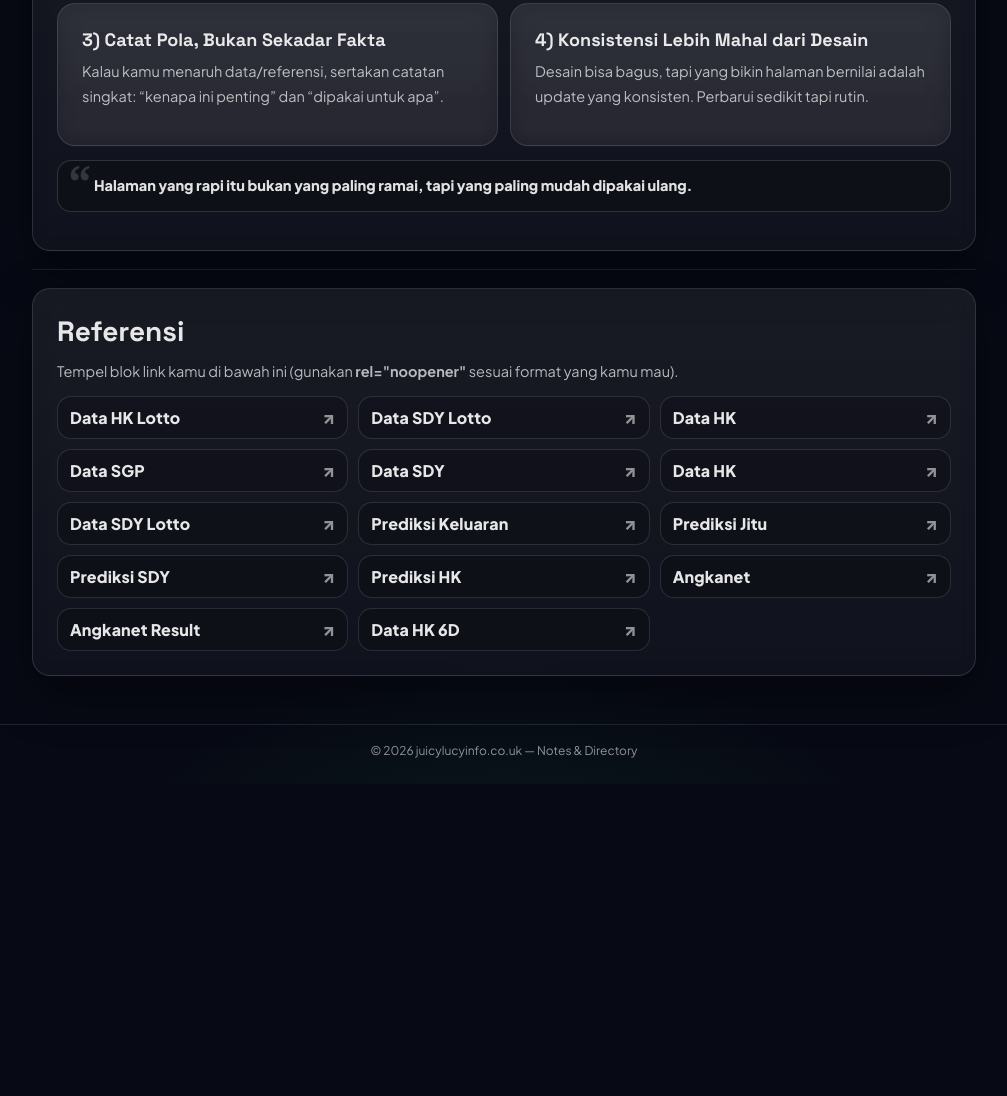
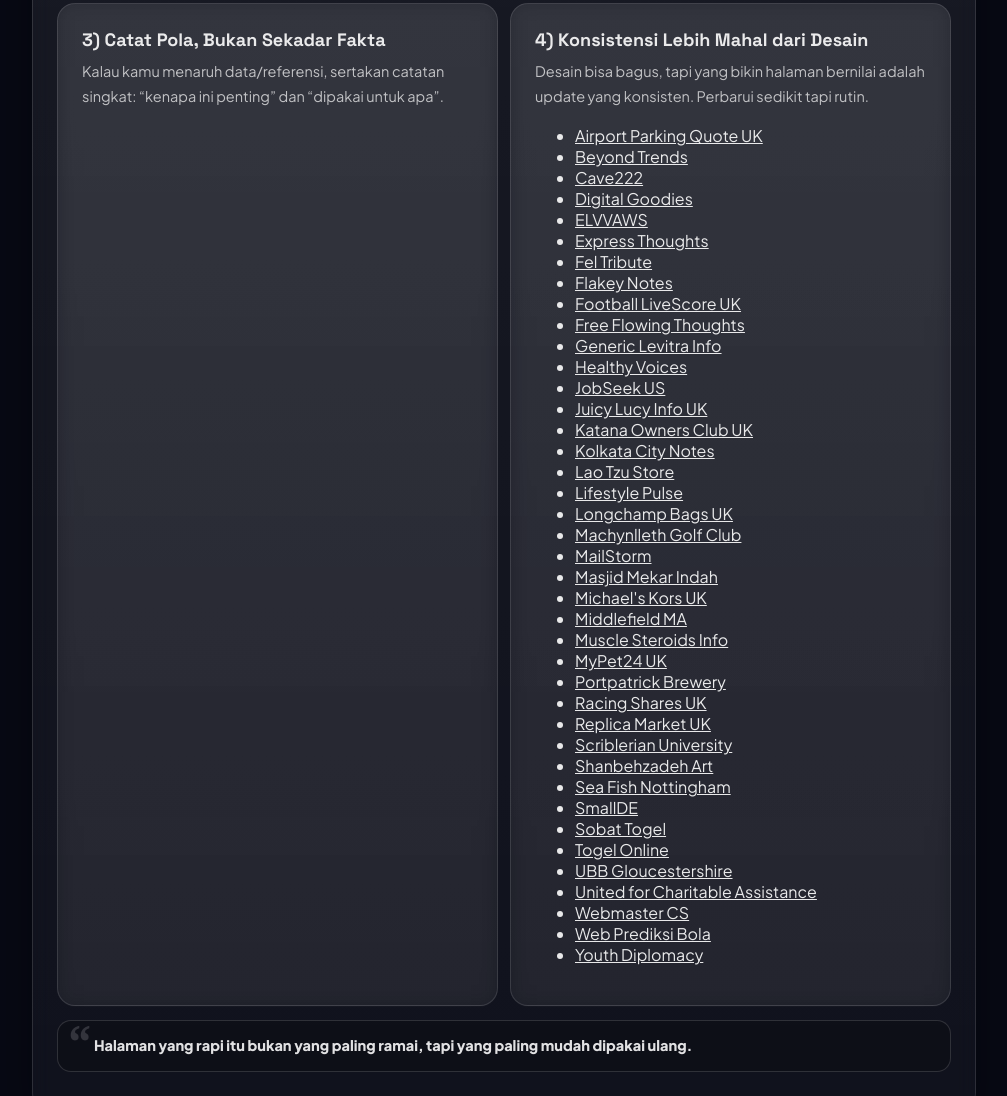
Before and after one commit to sobatmapan/taylorswift, a plain HTML site: page index.html in a window 1280 px wide. Shown: the part 469-1565 px from the top of the page, without its empty margins (136-1143 px from the left). Before the commit the page ends 1253 px from the top, so only its background shows below. Drawn offline with Linux system fonts and the light colour scheme.

Commit message:
Update index.html

```diff
--- a/index.html
+++ b/index.html
@@ -281,6 +281,49 @@
         <div class="card section" style="box-shadow:none">
           <h2 style="font-size:18px;margin-bottom:8px">4) Konsistensi Lebih Mahal dari Desain</h2>
           <p>Desain bisa bagus, tapi yang bikin halaman bernilai adalah update yang konsisten. Perbarui sedikit tapi rutin.</p>
+          <ul class="site-list">
+  <li><a href="https://airport-parking-quote.co.uk/" target="_blank" rel="noopener">Airport Parking Quote UK</a></li>
+  <li><a href="https://beyondtrends.store/" target="_blank" rel="noopener">Beyond Trends</a></li>
+  <li><a href="https://cave222.org/" target="_blank" rel="noopener">Cave222</a></li>
+  <li><a href="https://digitalgoodies.store/" target="_blank" rel="noopener">Digital Goodies</a></li>
+  <li><a href="https://elvvaws.org/" target="_blank" rel="noopener">ELVVAWS</a></li>
+  <li><a href="https://expressthoughts.site/" target="_blank" rel="noopener">Express Thoughts</a></li>
+  <li><a href="https://feltribute.xyz/" target="_blank" rel="noopener">Fel Tribute</a></li>
+  <li><a href="https://flakey.info/" target="_blank" rel="noopener">Flakey Notes</a></li>
+  <li><a href="https://football-livescore.co.uk/" target="_blank" rel="noopener">Football LiveScore UK</a></li>
+  <li><a href="https://freeflowingthoughts.site/" target="_blank" rel="noopener">Free Flowing Thoughts</a></li>
+  <li><a href="https://genericlevitra-buy.info/" target="_blank" rel="noopener">Generic Levitra Info</a></li>
+  <li><a href="https://healthyvoices.org/" target="_blank" rel="noopener">Healthy Voices</a></li>
+  <li><a href="https://jobseek.us/" target="_blank" rel="noopener">JobSeek US</a></li>
+  <li><a href="https://juicylucyinfo.co.uk/" target="_blank" rel="noopener">Juicy Lucy Info UK</a></li>
+  <li><a href="https://katanaownersclub.co.uk/" target="_blank" rel="noopener">Katana Owners Club UK</a></li>
+  <li><a href="https://kolkataescortsxx.info/" target="_blank" rel="noopener">Kolkata City Notes</a></li>
+  <li><a href="https://laotzu.store/" target="_blank" rel="noopener">Lao Tzu Store</a></li>
+  <li><a href="https://lifestylepulse.site/" target="_blank" rel="noopener">Lifestyle Pulse</a></li>
+  <li><a href="https://longchampbags.uk/" target="_blank" rel="noopener">Longchamp Bags UK</a></li>
+  <li><a href="https://machynllethgolfclub.co.uk/" target="_blank" rel="noopener">Machynlleth Golf Club</a></li>
+  <li><a href="https://mailstorm.biz/" target="_blank" rel="noopener">MailStorm</a></li>
+  <li><a href="https://masjidmekarindah.id/" target="_blank" rel="noopener">Masjid Mekar Indah</a></li>
+  <li><a href="https://michaels-kors.co.uk/" target="_blank" rel="noopener">Michael&#39;s Kors UK</a></li>
+  <li><a href="https://middlefieldma.us/" target="_blank" rel="noopener">Middlefield MA</a></li>
+  <li><a href="https://musclesteroids.info/" target="_blank" rel="noopener">Muscle Steroids Info</a></li>
+  <li><a href="https://mypet24.co.uk/" target="_blank" rel="noopener">MyPet24 UK</a></li>
+  <li><a href="https://portpatrick-brewery.co.uk/" target="_blank" rel="noopener">Portpatrick Brewery</a></li>
+  <li><a href="https://racingshares.co.uk/" target="_blank" rel="noopener">Racing Shares UK</a></li>
+  <li><a href="https://replicamarket.co.uk/" target="_blank" rel="noopener">Replica Market UK</a></li>
+  <li><a href="https://scriblerian.net/" target="_blank" rel="noopener">Scriblerian University</a></li>
+  <li><a href="https://shanbehzadeh.art/" target="_blank" rel="noopener">Shanbehzadeh Art</a></li>
+  <li><a href="https://seafishnottingham.co.uk/" target="_blank" rel="noopener">Sea Fish Nottingham</a></li>
+  <li><a href="https://smallde.com/" target="_blank" rel="noopener">SmallDE</a></li>
+  <li><a href="https://sobattogel.store/" target="_blank" rel="noopener">Sobat Togel</a></li>
+  <li><a href="https://togelonline.space/" target="_blank" rel="noopener">Togel Online</a></li>
+  <li><a href="https://ubbgloucestershire.org/" target="_blank" rel="noopener">UBB Gloucestershire</a></li>
+  <li><a href="https://unitedforcharitableassistance.org/" target="_blank" rel="noopener">United for Charitable Assistance</a></li>
+  <li><a href="https://webmaster-cs.xyz/" target="_blank" rel="noopener">Webmaster CS</a></li>
+  <li><a href="https://webprediksibola.id/" target="_blank" rel="noopener">Web Prediksi Bola</a></li>
+  <li><a href="https://youth-diplomacy.org/" target="_blank" rel="noopener">Youth Diplomacy</a></li>
+</ul>
+
         </div>
       </div>
 
```
